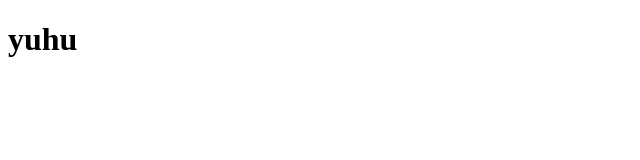
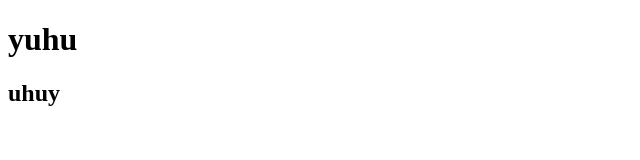
Before and after one commit to Arilpradana/test4, a plain HTML site: page index.html in a window 1280 px wide. Shown: the full height of the page, 0-640 px from the left. Drawn offline with Linux system fonts and the light colour scheme.

Commit message:
first commit

```diff
--- a/index.html
+++ b/index.html
@@ -8,5 +8,6 @@
 </head>
 <body>
     <h1>yuhu</h1>
+    <h2>uhuy</h2>
 </body>
 </html>
```
